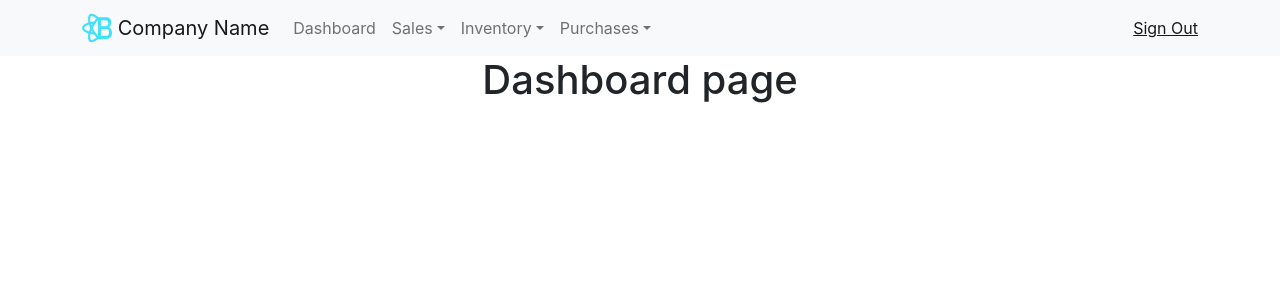
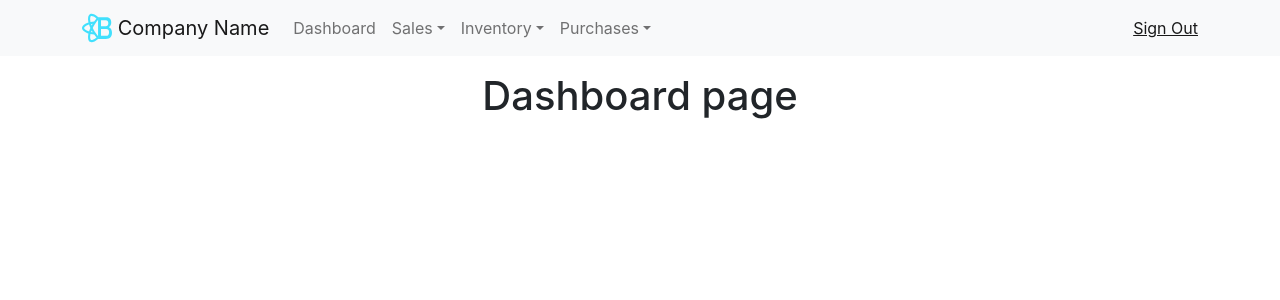
Before and after one commit to devstacks-dev/open-erp, a React (Create React App) app in the folder webclient/: page / in a window 1280 px wide. Shown: the top 300 px of the page. Built offline with nearby package versions, Linux system fonts and the light colour scheme.

Commit message:
#2 TopMenu missing key was fixed. Template has a required Container and Row.

```diff
--- a/webclient/src/components/app/App.tsx
+++ b/webclient/src/components/app/App.tsx
@@ -1,6 +1,6 @@
 import * as Pages from '../pages';
 import { BrowserRouter, Routes, Route } from 'react-router-dom';
-import TemplateCustomer from '../template/customer/template.customer';
+import BackOfficeTemplate from '../template/back-office/back-office.template';
 import './App.scss';
 
 function App() {
@@ -8,7 +8,7 @@ function App() {
         <div className='App'>
             <BrowserRouter>
                 <Routes>
-                    <Route path='/' element={<TemplateCustomer/>}>
+                    <Route path='/' element={<BackOfficeTemplate/>}>
                         <Route  index                element={<Pages.PageDashboard/>} />
                         <Route  path='inventory'     element={<Pages.PageViewMaterials/>} />
                         <Route  path='inventory/add' element={<Pages.PageNewMaterial/>} />
--- /dev/null
+++ b/webclient/src/components/template/back-office/back-office.template.tsx
@@ -0,0 +1,18 @@
+import { Outlet } from 'react-router-dom';
+import { TopMenu } from './parts';
+import { Container, Row } from "react-bootstrap";
+
+function BackOfficeTemplate() {
+    return (
+        <div className='back-office-template'>
+            <TopMenu />
+            <Container className="mt-3">
+                <Row>
+                    <Outlet />
+                </Row>
+            </Container>
+        </div>
+    );
+}
+
+export default BackOfficeTemplate;
--- a/webclient/src/components/template/customer/parts/topmenu/top-menu.tsx
+++ b/webclient/src/components/template/back-office/parts/topmenu/top-menu.tsx
@@ -35,17 +35,21 @@ function TopMenu() {
     function MenuItemsToNav(menuItems: TopMenuItem[]) {
         return (
             <Nav className="me-auto">
-                {menuItems.map((menuItem: TopMenuItem) => {
+                {menuItems.map((menuItem: TopMenuItem, parentIndex: number) => {
+                    const parentKey: string = `menu_${parentIndex}`;
+
                     if (menuItem.children && menuItem.children.length > 0) {
                         return (
-                            <NavDropdown title={t(menuItem.i18nKey)}>
-                                {menuItem.children.map((child: TopMenuItem) => {
+                            <NavDropdown title={t(menuItem.i18nKey)} key={parentKey}>
+                                {menuItem.children.map((child: TopMenuItem, childIndex: number) => {
+                                    const childKey: string = `menu_${parentIndex}_${childIndex}`;
+
                                     if (child === null) {
-                                        return <NavDropdown.Divider />
+                                        return <NavDropdown.Divider key={childKey} />
                                     }
 
                                     return (
-                                        <NavDropdown.Item as={Link} to={child.url! || ""}>
+                                        <NavDropdown.Item as={Link} to={child.url! || ""} key={childKey}>
                                             {t(child.i18nKey)}
                                         </NavDropdown.Item>
                                     )
@@ -54,7 +58,7 @@ function TopMenu() {
                         )
                     }
 
-                    return <Nav.Link as={Link} to={menuItem.url! || ""}>{t(menuItem.i18nKey)}</Nav.Link>
+                    return <Nav.Link as={Link} to={menuItem.url! || ""} key={parentKey}>{t(menuItem.i18nKey)}</Nav.Link>
                 })}
             </Nav>
         );
--- a/webclient/src/components/template/customer/template.customer.tsx
+++ /dev/null
@@ -1,13 +0,0 @@
-import { Outlet } from 'react-router-dom';
-import { TopMenu } from './parts';
-
-function TemplateCustomer() {
-    return (
-        <div className='template-customer'>
-            <TopMenu />
-            <Outlet />
-        </div>
-    );
-}
-
-export default TemplateCustomer;
```
Also changed, not shown: webclient/src/components/template/back-office/parts/index.tsx (renamed from webclient/src/components/template/customer/parts/index.tsx), webclient/src/components/template/back-office/parts/topmenu/top-menu.item.interface.ts (renamed from webclient/src/components/template/customer/parts/topmenu/top-menu.item.interface.ts), webclient/src/components/template/back-office/parts/topmenu/top-menu.left-items.json (renamed from webclient/src/components/template/customer/parts/topmenu/top-menu.left-items.json).
